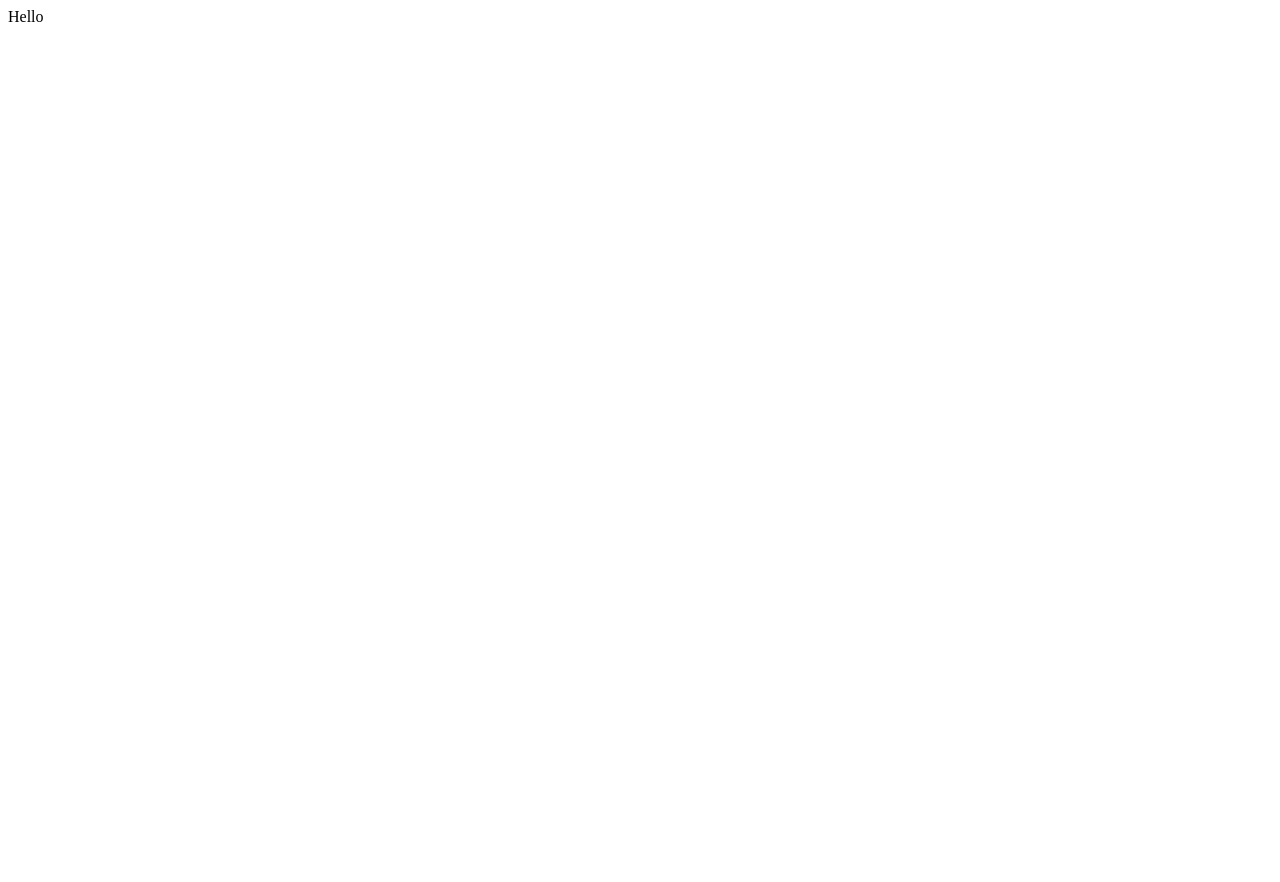
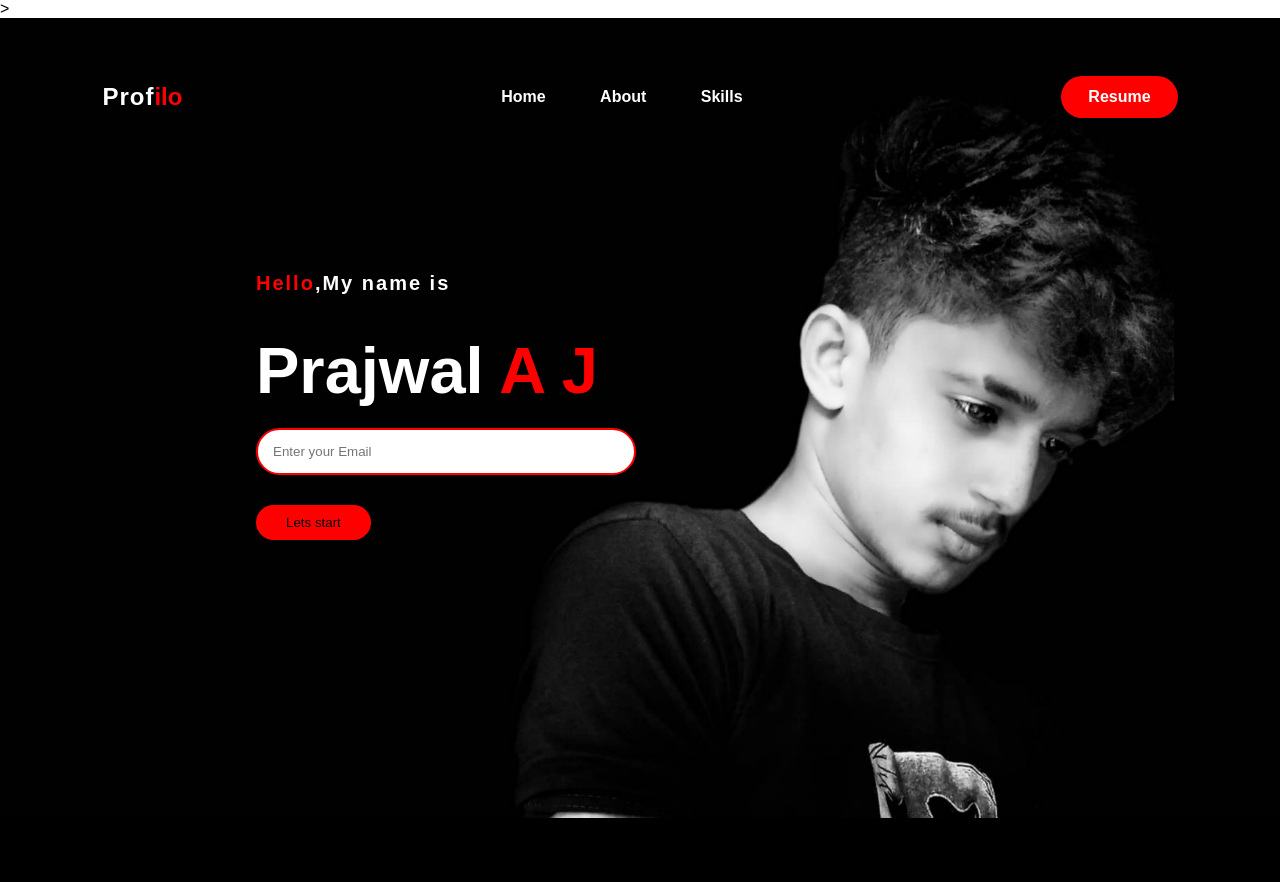
Before and after one commit to Prajwal953/Personal_website, a plain HTML site: page index.html in a window 1280 px wide. Before the commit the page ends 800 px from the top, so only its background shows below. Drawn offline with Linux system fonts and the light colour scheme.

Commit message:
First page

```diff
--- a/css.css
+++ b/css.css
@@ -0,0 +1,109 @@
+*{
+    padding: 0;
+    margin: 0;
+    font-family: 'josefin Sans', sans-serif;
+    box-sizing: border-box;
+}
+.hero{
+    background-image:url(../Personal_website/20230107_220044.jpg) ;
+    height: 100vh;
+    width: 100%;
+    background-size: cover;
+    background-position: center;
+}
+nav{
+    display: flex;
+    align-items: center;
+    justify-content: space-between;
+    padding-top: 45px;
+    padding-left: 8%;
+    padding-right: 8%;
+}
+span1{
+    color:white;
+    letter-spacing: 1px;
+    cursor: pointer;
+
+}
+span{
+    color: red;
+}
+nav ul li{
+    list-style-type: none;
+    display: flex;
+    display: inline-block;
+    padding: 25px;
+
+}
+nav ul li a{
+
+    text-decoration: none;
+    color: white;
+    font-weight: bold;
+    text-transform: capitalize;
+}
+nav ul li a:hover{
+    color: orange;
+    text-decoration: none;
+    transition: 1s;
+}
+.btn{
+    background-color: red;
+    color: white;
+    text-decoration: none;
+    border:2px solid transparent;
+    font-weight: bold;
+    padding: 10px 25px;
+    border-radius: 30px;
+    transition: transform .4s;
+
+}
+.btn:hover{
+    transform: scale(1.2);
+}
+.content{
+    color: white;
+    padding-top: 11%;
+    padding-left: 20%;
+    position: absolute;
+}
+h1{
+    color: white;
+    margin: 20px 0px 20px;
+    font-size: 65px;
+}
+h4{
+letter-spacing: 2px;
+font-size: 20px;
+}
+.newsltr form{
+    width: 380px;
+    max-width: 100%;
+    position: relative;
+}
+.newsltr form input:first-child{
+display: inline-block;
+width: 100%;
+padding: 14px 130px 14px 15px;
+border: 2px solid red;
+border-radius: 30px;
+outline: none;
+}
+.newsltr form input:last-child
+{
+    display: inline-block;
+    outline: none;
+    border: none;
+    padding: 10px 30px;
+    background-color: red;
+    margin-top: 30px;
+    border-radius: 30px;
+}
+.About{
+    background-color: black;
+    transition: transform .1s;
+}
+.About:hover{
+    background-color: yellow;
+    transition: 2s;
+}
--- a/index.html
+++ b/index.html
@@ -5,8 +5,43 @@
     <meta http-equiv="X-UA-Compatible" content="IE=edge">
     <meta name="viewport" content="width=device-width, initial-scale=1.0">
     <title>Document</title>
+    <link rel="stylesheet" href="css.css">
 </head>
 <body>
-    Hello
+    <!----Home--->>
+    <div class="hero">
+        <nav>
+            <h2 id="logo"><span1>Prof</span1><span>ilo</span></h2>
+            <ul>
+               <li><a href="#Home">Home</a></li>
+               <li><a href="#About">About</a></li>
+               <li><a href="#Skills">Skills</a></li>
+
+            </ul>
+            <a href="" class="btn">Resume</a>
+        </nav>
+        <div class="content">
+<h4><span>Hello</span>,My name is</h4>
+<br>
+<h1>Prajwal <span>A J<span></h1>
+<div class="newsltr">
+<form action="">
+    <input type="email" value="" name="email" id="mail" placeholder="Enter your Email">
+    <input type="submit" name="submit" value="Lets start">
+</form>
+</div>
+        </div>
+    </div>
+<!------About------>
+<div class="About">
+<div class="main">
+    <h2>About me</h2>
+<p>I am a self thought developer and I am intrested in learning the latest tech and applying it on real world projects.
+
+    I am passionate about developing better technologies,web-services which are keeping up with the changing trends and needs of the world.
+
+    Currently I am concentrating on Java,Hibernate,Spring boot, MySQL.</p>
+</div>
+</div>
 </body>
 </html>
```
Also changed, not shown: 20230107_220044.jpg (added).
